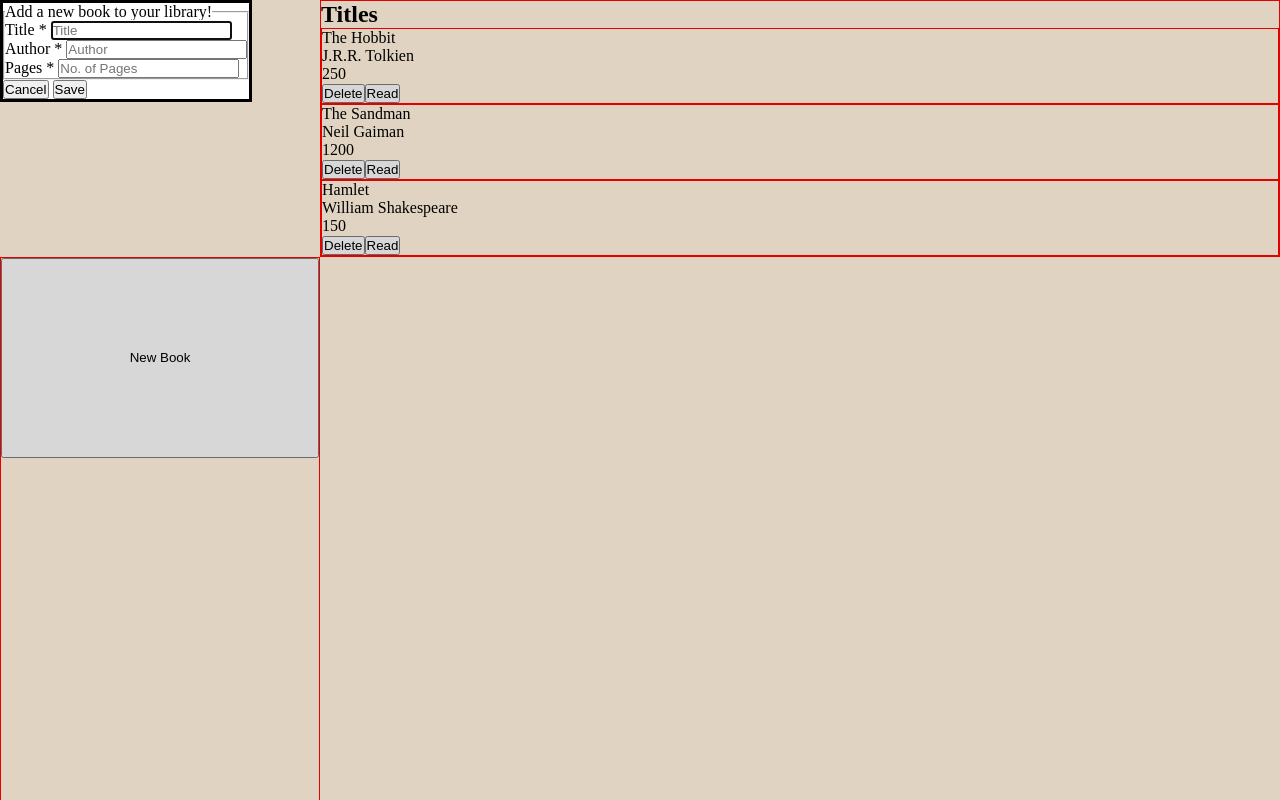
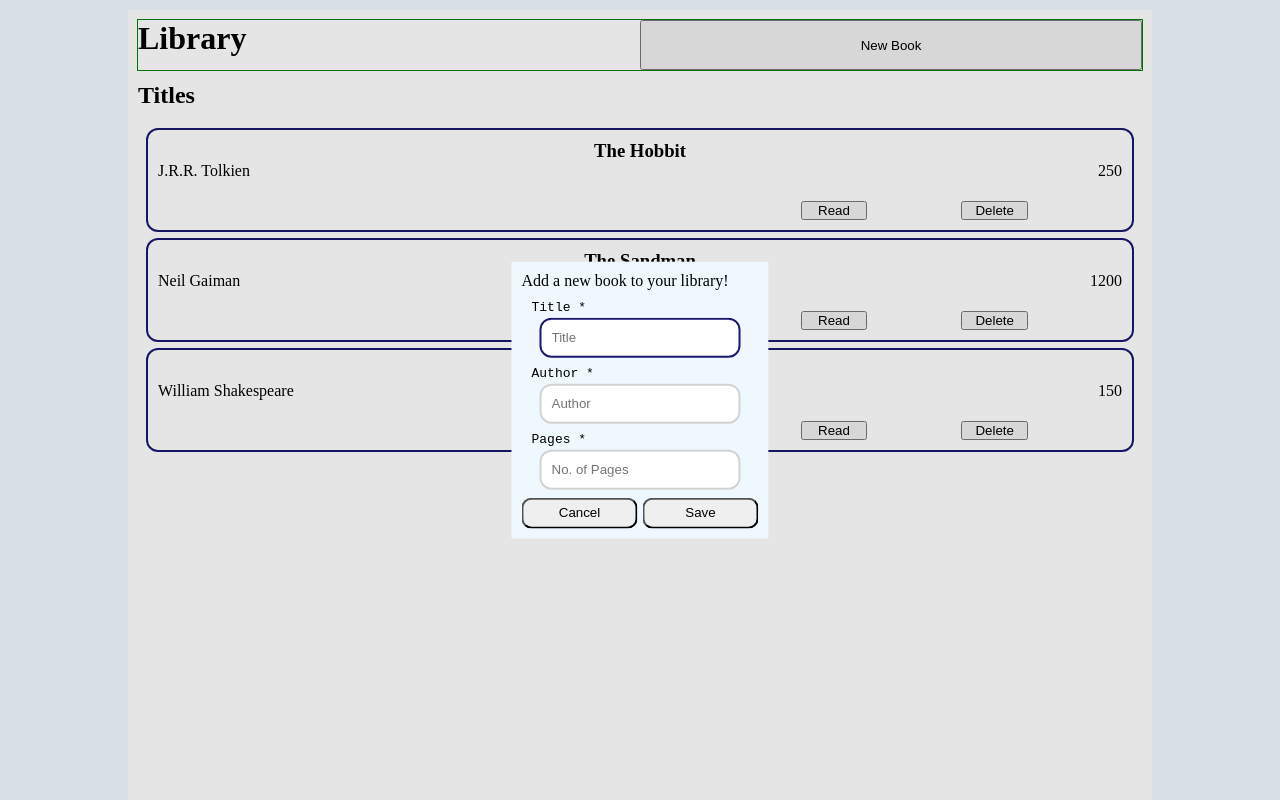
Before and after one commit to michaelkp/Odin-library, a plain HTML site: page index.html in a window 1280 px wide. Both pictures are taken after a click on the button "New Book". Shown: the top 800 px of the page. Drawn offline with Linux system fonts and the light colour scheme.

Commit message:
Start styling dialog box and form.

```diff
--- a/index.html
+++ b/index.html
@@ -11,19 +11,14 @@
 <body>
 
     <div class="container">
+
+        <main class="main">
             <header class="header">
                 <h1>Library</h1>
-        </header>
-        <main class="main">
-            <h2>Titles</h2>
-            <div class="card-container">
 
-            </div>
-        </main>
-        <aside class="sidebar">
                 <button type="submit" id="newBookBtn">New Book</button>
                 <dialog id="newBookDialog">
-                <form method="dialog" id="newBook">
+                    <form method="dialog" action="" id="newBook">
                         <section>
                             <fieldset>
                                 <legend>
@@ -41,6 +36,7 @@
                                             id="title"
                                             title="Please enter the title of your book."
                                             placeholder="Title"
+                                            minlength="3"
                                             autocapitalize="words"
                                             autocomplete="off"
                                             autofocus
@@ -58,6 +54,7 @@
                                             id="author"
                                             title="Please enter the author of your book."
                                             placeholder="Author"
+                                            minlength="3"
                                             autocapitalize="words"
                                             autocomplete="off"
                                             required
@@ -74,45 +71,30 @@
                                             id="pages"
                                             title="Please enter the number of pages in your book."
                                             placeholder="No. of Pages"
+                                            minlength="1"
                                             autocomplete="off"
                                             required
                                             >
                                     </li>
-                                <!-- <li>
-                                    <label for="read">
-                                        Read
-                                        <span aria-label="required">*</span>
-                                    </label>
-                                    <input
-                                        type="radio"
-                                        name="isRead"
-                                        id="isRead"
-                                        value="true"
-                                        >
-                                    <label for="not-read">
-                                        Not Read
-                                    </label>
-                                    <input
-                                        type="radio"
-                                        name="isRead"
-                                        id="isNotRead"
-                                        value="false"
-                                        checked
-                                        >
-                                </li> -->
                                 </ul>
                             </fieldset>
                         </section>
                         <pre id="log"></pre>
-
-                </form>
-
                         <section class="btns">
                             <button type="reset" id="cancelBtn">Cancel</button>
                             <button type="submit" id="saveBtn">Save</button>
                         </section>
+                    </form>
+
+
                 </dialog>
-        </aside>
+            </header>
+            <h2>Titles</h2>
+            <div class="card-container">
+
+            </div>
+        </main>
+
         <footer class="footer">
             <div class="footer-info">
 
--- a/script.js
+++ b/script.js
@@ -74,50 +74,63 @@ function makeCard(newBook) {
         card.className = 'card'
 
     const cardHeader = document.createElement('header')
+        cardHeader.className = 'card-header'
     const cardList = document.createElement('ul')
     const cardLiAuthor = document.createElement('li')
     const cardLiPages = document.createElement('li')
 
         card.appendChild(cardHeader)
-            cardHeader.textContent = newBook.title
+    const cardTitle = document.createElement('h3')
+        cardTitle.className = 'card-title'
+        cardHeader.appendChild(cardTitle)
+            cardTitle.textContent = newBook.title
 
         card.appendChild(cardList)
         cardList.appendChild(cardLiAuthor)
+            cardList.className = 'card-info'
             cardLiAuthor.textContent = newBook.author
         cardList.appendChild(cardLiPages)
             cardLiPages.textContent = newBook.pages
+
+    const cardFooter = document.createElement('footer')
+        cardFooter.className = 'card-footer'
+        card.appendChild(cardFooter)
         cardContainer.appendChild(card)
 
-        deleteCardBtn(card, cardContainer)
-        readBtn(card, newBook)
+        deleteCardBtn(card, cardContainer, cardFooter)
+        readBtn(card, newBook, cardFooter)
 }
 
-function readBtn(card, newBook) {
+function readBtn(card, newBook, cardFooter) {
     const readBtn = document.createElement('button')
+        readBtn.className = 'card-btns-read'
         readBtn.textContent = 'Read'
-        card.appendChild(readBtn)
+        cardFooter.appendChild(readBtn)
 
     const readCheckmark = document.createElement('content')
-        readCheckmark.classList.add('readCheckmark')
+        readCheckmark.className = 'read-checkmark'
         readCheckmark.style.visibility = 'hidden'
-        card.appendChild(readCheckmark)
+        cardFooter.appendChild(readCheckmark)
 
     readBtn.addEventListener('pointerup', () => {
         if(readCheckmark.style.visibility === 'visible'
         ) {
             readCheckmark.style.visibility = 'hidden'
+            card.style.outlineColor = 'midnightBlue'
             newBook.isRead = false
         } else {
             readCheckmark.style.visibility = 'visible'
+            card.style.outlineColor = 'green'
             newBook.isRead = true
         }
     })
 }
 
-function deleteCardBtn(card, cardContainer) {
+function deleteCardBtn(card, cardContainer, btnDiv) {
 
     const deleteCardBtn = document.createElement('button')
-        card.appendChild(deleteCardBtn)
+        deleteCardBtn.className = 'card-btns-delete'
+        btnDiv.appendChild(deleteCardBtn)
         deleteCardBtn.textContent = 'Delete'
     deleteCardBtn.addEventListener('pointerup', () => {
             cardContainer.removeChild(card)
--- a/style.css
+++ b/style.css
@@ -6,48 +6,213 @@
 
 body, html {
     background-color: antiquewhite;
-    min-height: 100vh;
+    /* min-height: 100vh; */
+    background-color: aliceblue;
 }
 
 .container {
     display: grid;
-    grid-template-columns: 1fr 3fr;
+    /* grid-template-rows: .25fr 1fr; */
+    justify-items: center;
+    /* width: 80%; */
+    /* height: 100%; */
+
 }
 
 .main {
     display: grid;
-    grid-template-columns: 1fr;
-    border: 1px solid red;
+    grid-template-rows: 50px 50px 1fr;
+    width: 80%;
+    background-color: white;
+    min-width: 250px;
+    min-height: 100vh;
+    margin: 10px;
+    padding: 10px;
 }
 
-.sidebar {
+.main h2 {
+    display: flex;
+    align-items: center;
+}
+
+.header {
+    display: grid;
+    grid-template-columns: 1fr 1fr;
+    outline: 1px solid green;
+}
+
+/* .sidebar {
     display: grid;
     grid-template-rows: 1fr 3fr;
     height: 100vh;
     border: 1px solid red;
-}
+} */
 
 .card-container {
     display: grid;
-    grid-template-rows: repeat(auto-fit, 1fr);
+    grid-template-rows: repeat(auto-fit, 100px);
+    gap: 10px;
+    min-height: 100%;
+    min-width: 200px;
+
 }
 
 .card {
-    border: 1px solid red;
+    display: grid;
+    grid-template-rows: .25fr 1fr .25fr;
+    grid-template-areas:
+        "card-header card-header"
+        "card-info card-info"
+        "card-footer card-footer"
+    ;
+    border-radius: 10px;
+    margin: 10px;
+    padding: 10px;
+    min-height: 100px;
+    min-width: 200px;
+    position: relative;
+    outline: 2px solid midnightblue;
+
 }
+
+.card-header {
+    grid-area: card-header;
+    min-width: 100%;
+    text-align: center;
+}
+
+.card-info {
+    grid-area: card-info;
+    display: grid;
+    grid-template-columns: 1fr .2fr;
+    height: 100%;
+}
+
+.card button {
+    width: 5em;
+}
+
+.card-btns {
+    display: grid;
+    grid-template-columns: 1fr .25fr .25fr;
+    grid-template-areas:
+        ". card-btns-read card-btns-delete"
+    ;
+    gap: 5px;
+    align-content: center;
+    text-align: center;
+    position: relative;
+}
+.card-footer {
+    grid-area: card-footer;
+    grid-template-columns: repeat(1, 1fr) repeat(2, .25fr);
+    grid-template-areas:
+        "checkmark card-btns-read card-btns-delete"
+    ;
+    display: grid;
+    width: 100%;
+
+}
+.card-btns-read {
+    grid-area: card-btns-read;
+
+}
+
+.card-btns-delete {
+    grid-area: card-btns-delete;
+}
+
+
 
 .card li {
     list-style: none;
+    display: flex;
+    justify-items: center;
+    justify-content: flex-end;
 }
 
-.card .deleteCardBtn {
-
+.card li:first-child {
+    justify-content: flex-start;
 }
 
-.card .readCheckmark::before {
+.read-checkmark::before {
+    grid-area: checkmark;
     content: '\2713';
-    color: lightgreen;
-    width: 20px;
-    height: 20px;
-    /* visibility: hidden; */
+    color: green;
 }
+
+dialog {
+    position: absolute;
+    top: 50%;
+    left: 50%;
+    transform: translate(-50%, -50%);
+    background-color: aliceblue;
+    padding: 10px;
+    border: none;
+}
+
+dialog fieldset {
+    border-style: none;
+    display: flex;
+    justify-items: center;
+}
+
+fieldset label {
+    font-family: monospace;
+}
+
+fieldset li {
+    display: flex;
+    gap:5px;
+    flex-direction: column;
+    margin: 10px;
+    list-style: none;
+}
+
+fieldset input {
+    line-height: 1.2em;
+    padding: 10px;
+    margin-inline: 10px;
+    border: none;
+    border-radius: 10px;
+    outline: 2px solid lightgray;
+    display: flex;
+}
+
+/* hide arrows in the pages input */
+fieldset input[type="number"]::-webkit-inner-spin-button,
+fieldset input[type="number"]::-webkit-outer-spin-button {
+    -webkit-appearance: none;
+    -moz-appearance: textfield;
+}
+
+fieldset input:active, fieldset input:focus {
+    outline: 2px solid midnightblue;
+}
+
+fieldset input:required:valid {
+    outline: 2px solid lightgreen;
+    box-shadow: 0px 0px 10px 2px lightgreen;
+}
+
+fieldset input:required:invalid:not(:placeholder-shown) {
+    outline: 2px solid lightcoral;
+    box-shadow: 0px 0px 10px 2px lightcoral;
+    content: "Invalid!";
+}
+
+dialog .btns {
+    display: flex;
+    gap: 5px;
+}
+
+dialog button {
+    border-radius: 10px;
+    line-height: 2em;
+    flex: 1;
+    cursor: pointer;
+}
+
+dialog button input:invalid {
+    pointer-events: none;
+}
```
Lines whose indentation alone changed are shown as unchanged.
